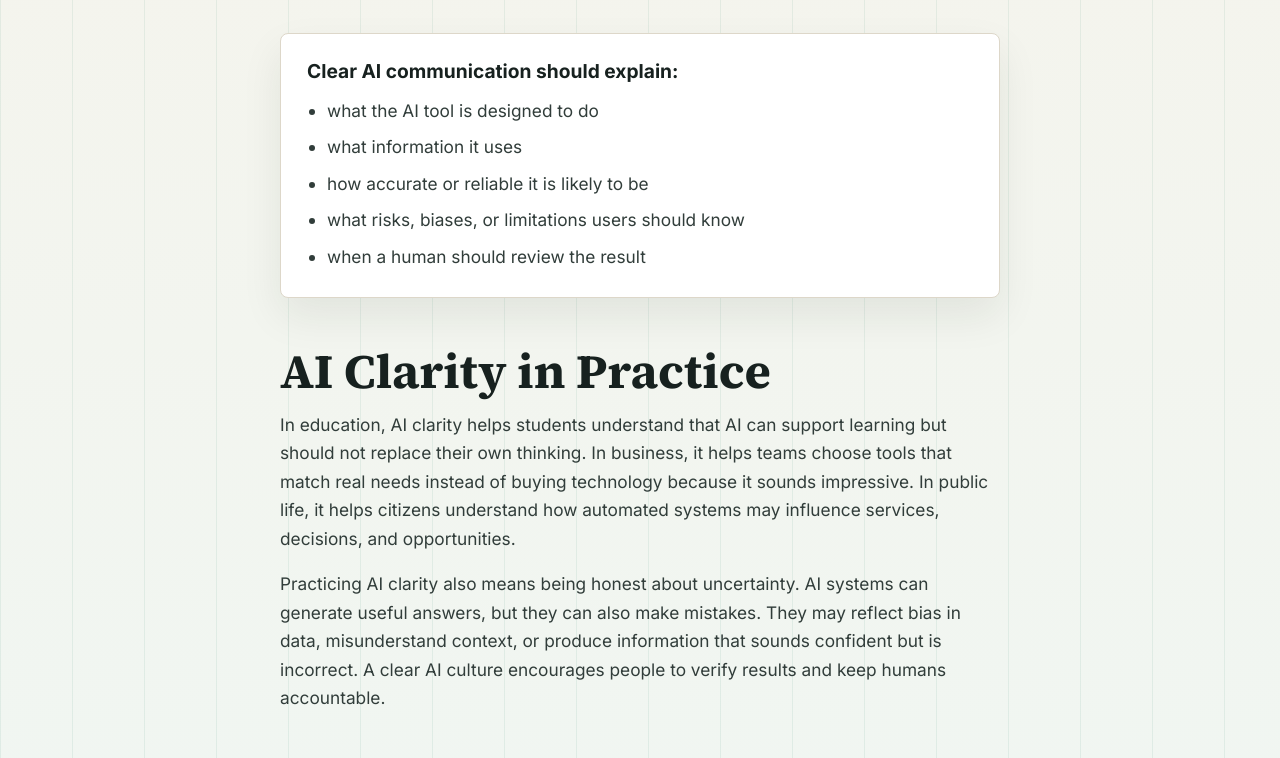
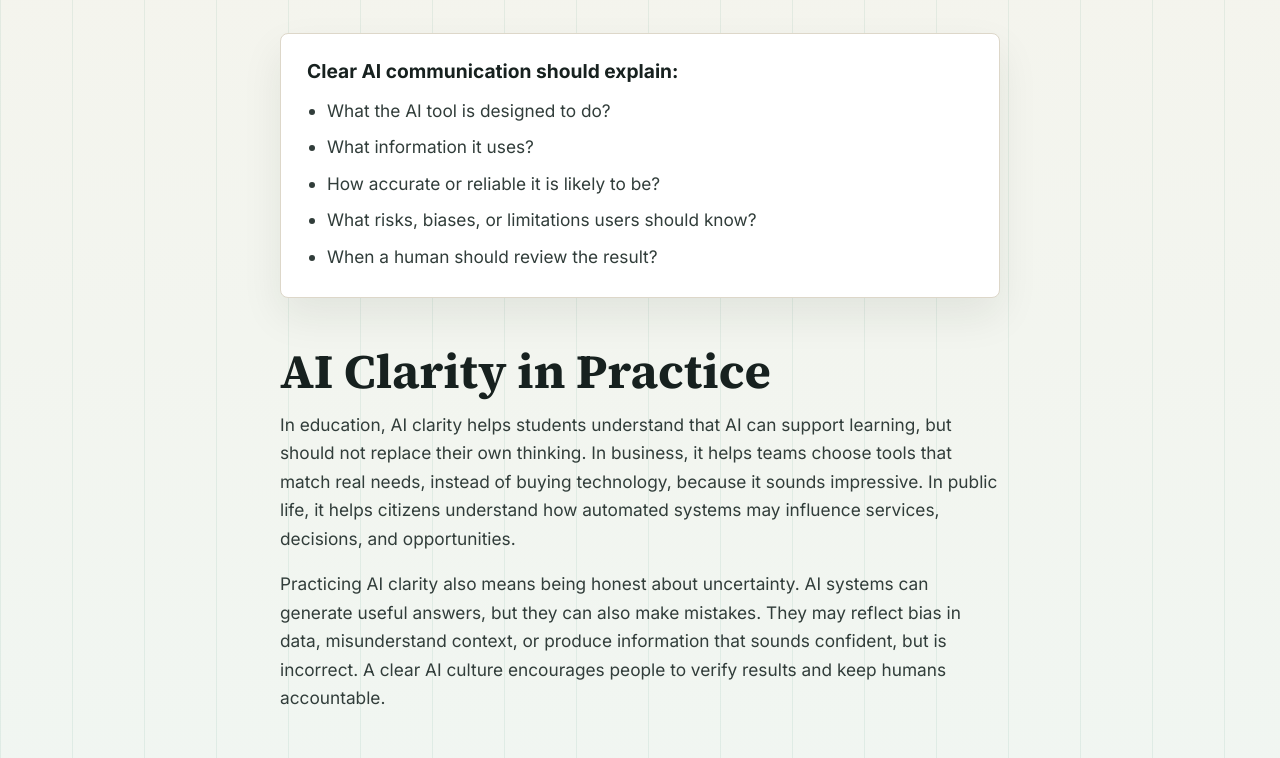
Before and after one commit to Renz-Victa/AI-Publication, a plain HTML site: page index.html in a window 1280 px wide. Shown: the part 2301-3059 px from the top of the page. Drawn offline with Linux system fonts and the light colour scheme.

Commit message:
Edit spelling

```diff
--- a/index.html
+++ b/index.html
@@ -91,25 +91,25 @@
         <div class="highlight-box">
           <h3>Clear AI communication should explain:</h3>
           <ul>
-            <li>what the AI tool is designed to do</li>
-            <li>what information it uses</li>
-            <li>how accurate or reliable it is likely to be</li>
-            <li>what risks, biases, or limitations users should know</li>
-            <li>when a human should review the result</li>
+            <li>What the AI tool is designed to do?</li>
+            <li>What information it uses?</li>
+            <li>How accurate or reliable it is likely to be?</li>
+            <li>What risks, biases, or limitations users should know?</li>
+            <li>When a human should review the result?</li>
           </ul>
         </div>
 
         <h2 id="practice">AI Clarity in Practice</h2>
         <p>
-          In education, AI clarity helps students understand that AI can support learning but should
+          In education, AI clarity helps students understand that AI can support learning, but should
           not replace their own thinking. In business, it helps teams choose tools that match real
-          needs instead of buying technology because it sounds impressive. In public life, it helps
+          needs, instead of buying technology, because it sounds impressive. In public life, it helps
           citizens understand how automated systems may influence services, decisions, and opportunities.
         </p>
         <p>
           Practicing AI clarity also means being honest about uncertainty. AI systems can generate
           useful answers, but they can also make mistakes. They may reflect bias in data, misunderstand
-          context, or produce information that sounds confident but is incorrect. A clear AI culture
+          context, or produce information that sounds confident, but is incorrect. A clear AI culture
           encourages people to verify results and keep humans accountable.
         </p>
 
@@ -129,7 +129,7 @@
   </main>
 
   <footer class="site-footer">
-    <p>&copy; 2026 AI Publication. Article topic: AI Clarity.</p>
+    <p>&copy; 2026 Renz Victa. Article topic: AI Clarity.</p>
   </footer>
 </body>
 
```
